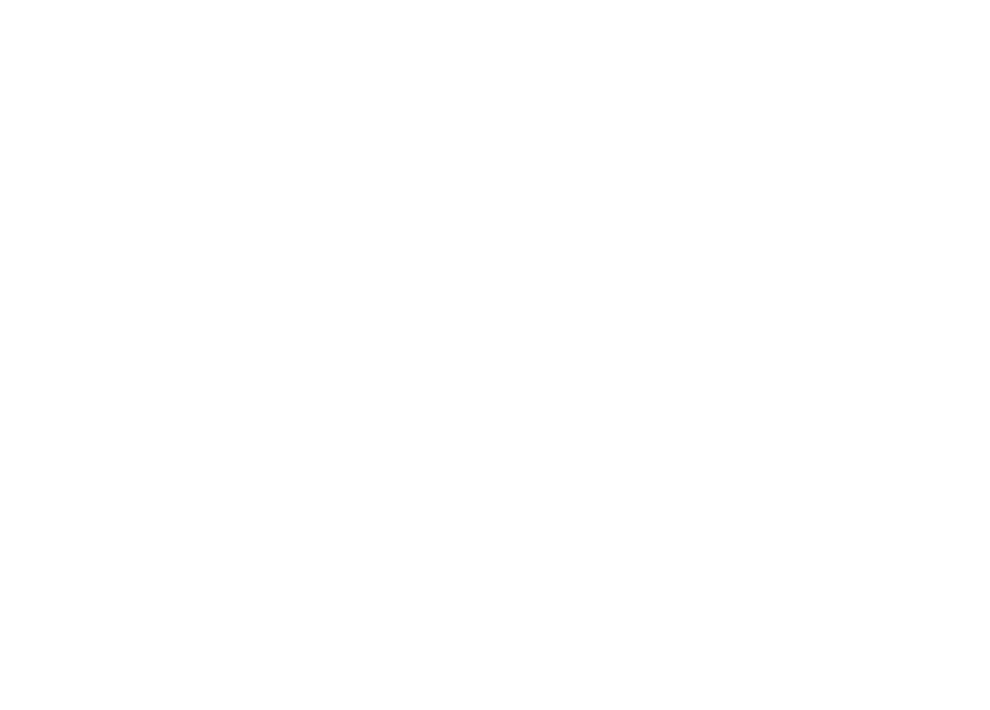
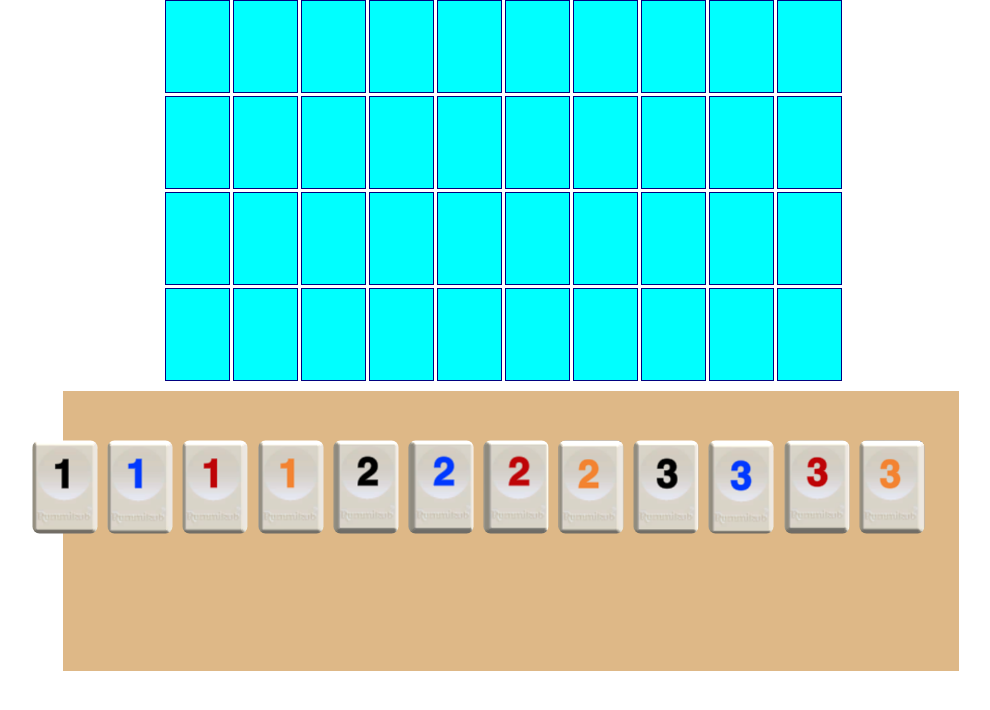
Before and after one commit to inalexa81/Rummikub, a plain HTML site: page trial/index.html in a window 1280 px wide. Shown: the whole page, without its empty margins (129-1119 px from the left). Drawn offline with Linux system fonts and the light colour scheme.

Commit message:
i try get the player drop card to board

```diff
--- a/trial/dist/index.js
+++ b/trial/dist/index.js
@@ -0,0 +1,58 @@
+var Card = /** @class */ (function () {
+    function Card(value, color, imgUrl, isJoker) {
+        this.value = value;
+        this.color = color;
+        this.imgUrl = imgUrl;
+        this.isJoker = isJoker;
+    }
+    return Card;
+}());
+var player = [
+    new Card(1, 'black', './imgs/1black.png', false),
+    new Card(1, 'blue', './imgs/1blue.png', false),
+    new Card(1, 'red', './imgs/1red.png', false),
+    new Card(1, 'yellow', './imgs/1yellow.png', false),
+    new Card(2, 'black', './imgs/2black.png', false),
+    new Card(2, 'blue', './imgs/2blue.png', false),
+    new Card(2, 'red', './imgs/2red.png', false),
+    new Card(2, 'yellow', './imgs/2yellow.png', false),
+    new Card(3, 'black', './imgs/3black.png', false),
+    new Card(3, 'blue', './imgs/3blue.png', false),
+    new Card(3, 'red', './imgs/3red.png', false),
+    new Card(3, 'yellow', './imgs/3yellow.png', false),
+];
+var playerElement = document.querySelector('#player');
+var html = "";
+player.forEach(function (card) {
+    playerElement.innerHTML += "<div class=\"card\" id = \"" + card.value + card.color + "\"style=\"background-image: url('" + card.imgUrl + "');\"></div>";
+});
+var playerCards = document.querySelectorAll(".card");
+var squares = document.querySelectorAll(".square");
+playerCards.forEach(function (element) {
+    element.style.borderRadius = '7px';
+    element.addEventListener("mouseup", function () {
+    });
+    element.addEventListener("mousedown", function () {
+        element.style.position = 'fixed;';
+        document.addEventListener("mousemove", function (ev) {
+            element.style.position = "fixed;";
+            var x = ev.clientX;
+            var y = ev.clientY;
+            element.style.left = x - 50 + 'px';
+            element.style.top = y - 50 + 'px';
+            squares.forEach(function (square) {
+                square.addEventListener("click", function () {
+                    square.style.backgroundSize = 'cover';
+                    square.style.backgroundImage = element.style.backgroundImage;
+                    element.style.display = 'none';
+                    var indexOfCurrentCard = player.findIndex(function (card) {
+                        return "url(\"" + card.imgUrl + "\")" == "" + element.style.backgroundImage;
+                    });
+                    var newSeria = [];
+                    newSeria.push(player[indexOfCurrentCard]);
+                    console.log(newSeria);
+                });
+            });
+        });
+    });
+});
--- a/trial/index.html
+++ b/trial/index.html
@@ -8,6 +8,48 @@
     <script src="./dist/index.js" defer></script>
 </head>
 <body>
+    <div class="board">
+        <div class="square"></div>
+        <div class="square"></div>
+        <div class="square"></div>
+        <div class="square"></div>
+        <div class="square"></div>
+        <div class="square"></div>
+        <div class="square"></div>
+        <div class="square"></div>
+        <div class="square"></div>
+        <div class="square"></div>
+        <div class="square"></div>
+        <div class="square"></div>
+        <div class="square"></div>
+        <div class="square"></div>
+        <div class="square"></div>
+        <div class="square"></div>
+        <div class="square"></div>
+        <div class="square"></div>
+        <div class="square"></div>
+        <div class="square"></div>
+        <div class="square"></div>
+        <div class="square"></div>
+        <div class="square"></div>
+        <div class="square"></div>
+        <div class="square"></div>
+        <div class="square"></div>
+        <div class="square"></div>
+        <div class="square"></div>
+        <div class="square"></div>
+        <div class="square"></div>
+        <div class="square"></div>
+        <div class="square"></div>
+        <div class="square"></div>
+        <div class="square"></div>
+        <div class="square"></div>
+        <div class="square"></div>
+        <div class="square"></div>
+        <div class="square"></div>
+        <div class="square"></div>
+        <div class="square"></div>
+    </div>
     <div id="player"></div>
 </body>
 </html>
--- a/trial/index.ts
+++ b/trial/index.ts
@@ -0,0 +1,66 @@
+class Card {
+    constructor(public value: number, public color: string, public imgUrl: string, public isJoker: boolean) {
+    }
+}
+
+const player: Card[] = [
+    new Card(1, 'black', './imgs/1black.png', false),
+    new Card(1, 'blue', './imgs/1blue.png', false),
+    new Card(1, 'red', './imgs/1red.png', false),
+    new Card(1, 'yellow', './imgs/1yellow.png', false),
+    new Card(2, 'black', './imgs/2black.png', false),
+    new Card(2, 'blue', './imgs/2blue.png', false),
+    new Card(2, 'red', './imgs/2red.png', false),
+    new Card(2, 'yellow', './imgs/2yellow.png', false),
+    new Card(3, 'black', './imgs/3black.png', false),
+    new Card(3, 'blue', './imgs/3blue.png', false),
+    new Card(3, 'red', './imgs/3red.png', false),
+    new Card(3, 'yellow', './imgs/3yellow.png', false),
+]
+
+const playerElement = document.querySelector('#player') as HTMLDivElement
+
+let html = ``
+
+player.forEach(card => {
+    playerElement.innerHTML += `<div class="card" id = "${card.value}${card.color}"style="background-image: url('${card.imgUrl}');"></div>`
+})
+
+const playerCards = document.querySelectorAll(".card") as NodeListOf<HTMLDivElement>
+const squares = document.querySelectorAll(".square") as NodeListOf<HTMLDivElement>
+
+
+playerCards.forEach(element => {
+    element.style.borderRadius = '7px'
+    element.addEventListener("mouseup", function () {
+
+    })
+    element.addEventListener("mousedown", function () {
+        element.style.position = 'fixed;'
+        document.addEventListener("mousemove", function (ev) {
+            element.style.position = "fixed;"
+            let x = ev.clientX
+            let y = ev.clientY
+            element.style.left = x - 50 + 'px'
+            element.style.top = y - 50 + 'px'
+
+            squares.forEach(square => {
+                square.addEventListener("click", function () {
+                    square.style.backgroundSize = 'cover'
+                    square.style.backgroundImage = element.style.backgroundImage
+                    element.style.display = 'none'
+                    const indexOfCurrentCard = player.findIndex(card =>
+                        `url("${card.imgUrl}")` == `${element.style.backgroundImage}`)
+                    let newSeria: Card[]=[]
+                    newSeria.push(player[indexOfCurrentCard])
+                    console.log(newSeria);
+
+
+                })
+
+            })
+        })
+
+    })
+
+})
--- a/trial/style.scss
+++ b/trial/style.scss
@@ -0,0 +1,51 @@
+body {
+    position: relative;
+    height: 96vh;
+    width: 96vw;
+    margin: auto;
+    overflow: hidden;
+
+}
+
+.board {
+    display: grid;
+    grid-template-rows: repeat(4, 93px);
+    grid-template-columns: repeat(10, 65px);
+    gap: 3px;
+    margin-bottom: 20px;
+    margin-left: 21vw;
+
+    .square {
+        background-color: aqua;
+        border: 1px solid navy;
+    }
+}
+
+#player {
+    margin-top: 10px;
+    width: 70Vw;
+    height: 35Vh;
+    position: relative;
+    // margin: auto;
+    bottom: 10px;
+    left: 13Vw;
+    background-color: burlywood;
+    z-index: 0;
+    display: flex;
+    flex-wrap: wrap;
+    gap: 6px;
+    justify-content: space-around;
+    align-items: center;
+    justify-items: center;
+
+    .card {
+        margin-top: 5px;
+        background-size: cover;
+        width: 65px;
+        height: 93px;
+        // position: fixed;
+        transform: translate(-50%,-50%);
+        transition: all 0.5s;
+    }
+
+}
```
Also changed, not shown: trial/dist/style.css, trial/imgs/4black.png (deleted).
